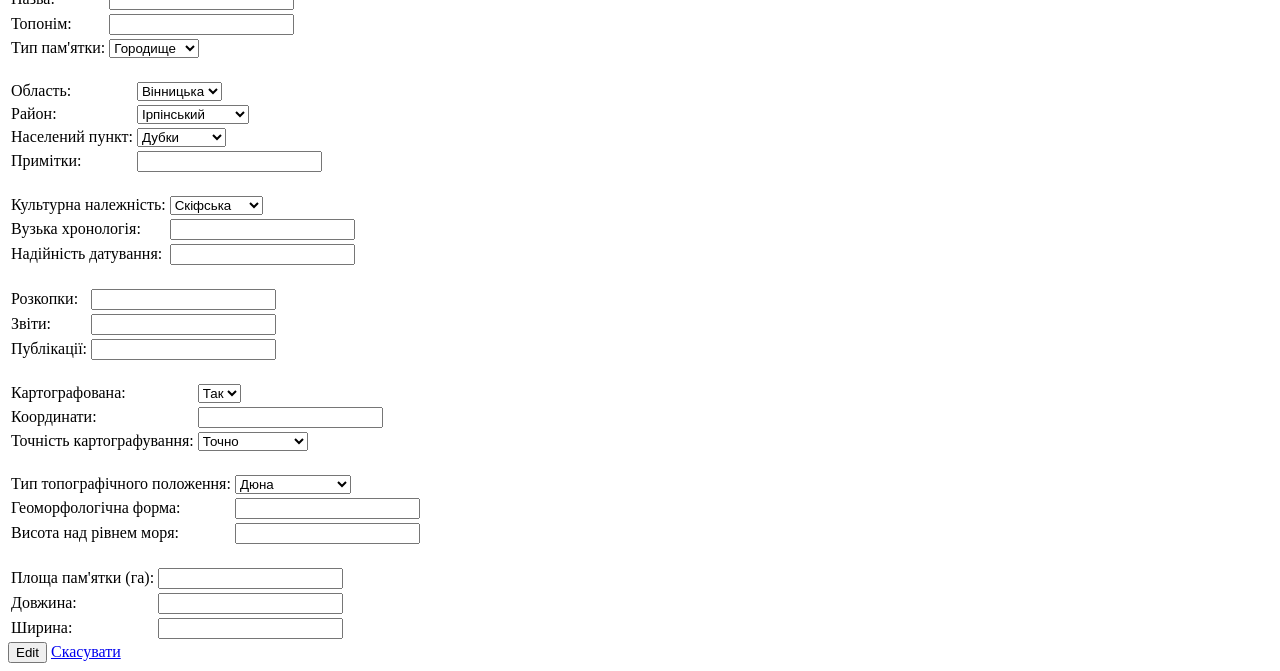
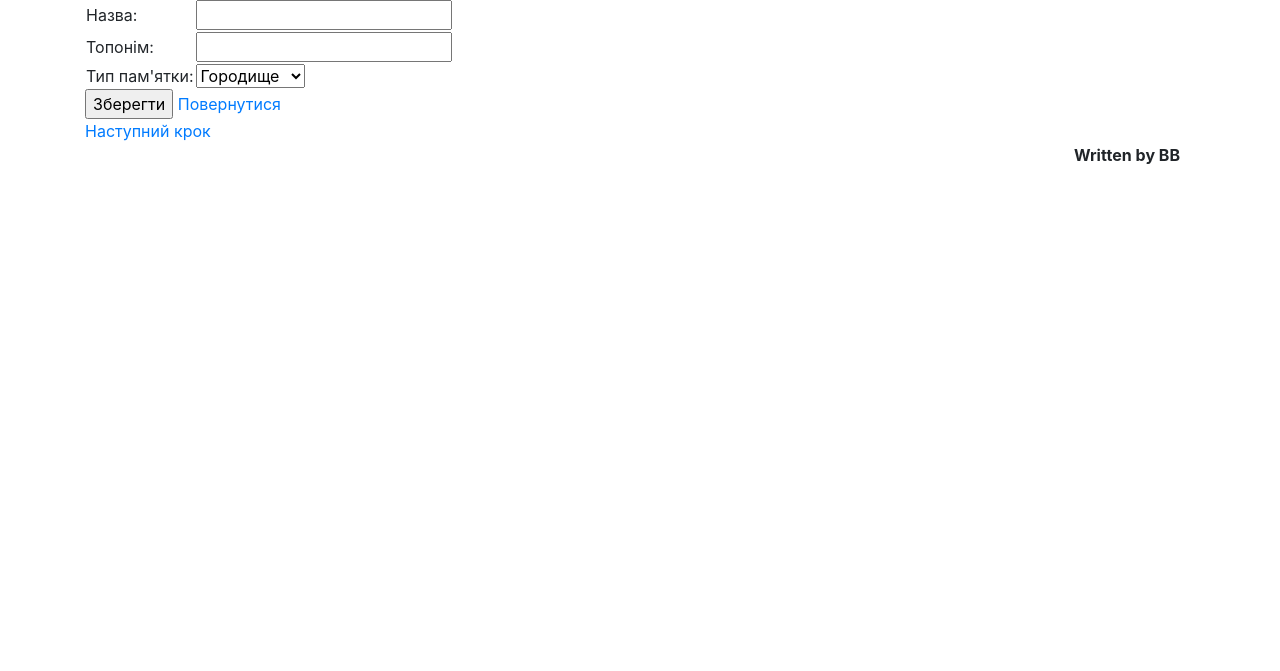
Before and after one commit to lyssdod/archaeologyapp, a Flask app: template templates/edit.html in a window 1280 px wide. Shown: the part 345-1016 px from the top of the page. After the commit the page ends 509 px from the top, so only its background shows below. Run offline with Flask 2, Linux system fonts and the light colour scheme; the template is opened without the code that fills it, so the values that code supplies are empty; some libraries are stand-ins or nearby versions.

Commit message:
edit without javascript

```diff
--- a/templates/edit.html
+++ b/templates/edit.html
@@ -1,14 +1,42 @@
 <!DOCTYPE html>
 <html>
 <head>
-<title>New site</title>
-<meta charset="UTF-8">
+    <meta charset="utf-8">
+    <meta http-equiv="X-UA-Compatible" content="IE=edge">
+    <meta name="viewport" content="width=device-width, initial-scale=1">
+    <title>The site</title>
+    <link href="{{url_for('static', filename='bootstrap.css')}}" type="text/css" rel="stylesheet">
+    <link href="{{url_for('static', filename='my.css')}}" type="text/css" rel="stylesheet">
+
 </head>
-<body>
-    <div>
-        <h1>Редагувати пам'ятку </h1>
-        <h2>Крок 1</h2>
+<body class="background">
+<div class="container container-config textcol">
+    <div class="row header">
+        <div class="col-md-5"><a href = "{{url_for('welcomePage')}}" class="btn btn-sm"><h2 class="logo">Skiff stuff</h2></a></div>
+        <div class="col-md-2 padding">
+            <form class="form-inline box-shadow">
+                <label class="sr-only">Пошук:</label>
+                <input class="form-control" type="text" name="name_of_site" placeholder="Пошук пам'яток">
+            </form>
+        </div>
+        <div class="col-md-1 text-center padding"><a href ="{{url_for('newSite')}}" class="btn btn-color btn-sm">Нова</a>
+        </div>
+        <div class="col-md-1 text-center padding"><a href = "{{url_for('allSites')}}" class="btn btn-color btn-sm">Усi</a>
+        </div>
+        <div class="col-md-1 text-center padding"><a href = "#" class="btn btn-color btn-sm">Увiйти</a></div>
+        <div class="col-md-2 text-center padding"><a href = "#" class="btn btn-color btn-sm">Зареєструватися</a></div>
     </div>
+    <div class = "row">
+        <div class="col-md-6 col-md-offset-3 text-center">
+            <h2 class="site_name">Редагувати {{site.name}}</h2>
+        </div>
+    </div>
+    <hr class="hrr">
+
+    <div class="row">
+        <h2></h2>
+    </div>
+
     <div>
         <img src="http://lorempixel.com/400/200" alt="Upload image">
     </div>
@@ -22,175 +50,37 @@
                     </tr>
                     <tr>
                         <td>Топонiм:</td>
-                        <td><input type="text" name="type_site"></td>
+                        <td><input type="text" name="toponim"></td>
                     </tr>
                     <tr>
                         <td>Тип пам'ятки:</td>
                         <td>
-                            <select name="toponim" size="1">
-                                <option value="horod">Городище</option>
-                                <option value="poselenna">Поселення</option>
-                                <option value="mohylnyk">Могильник</option>
+                            <select name="type_of_site" size="1">
+                                <option value="Городище">Городище</option>
+                                <option value="Поселення">Поселення</option>
+                                <option value="Могильник">Могильник</option>
                             </select>
                         </td>
                     </tr>
                 </table>
             </div>
             <div>
-                <table>
-                    <tr>
-                        <td>Область:</td>
-                        <td>
-                            <select name="oblast" size="1">
-                                <option value="vinobl">Вiнницька</option>
-                                <option value="sumobl">Сумська</option>
-                                <option value="kyivobl">Київська</option>
-                            </select>
-                        </td>
-                    </tr>
-                    <tr>
-                        <td>Район:</td>
-                        <td>
-                            <select name="rajon" size="1">
-                                <option value="irpin">Iрпiнський</option>
-                                <option value="ladyzyn">Ладижинський</option>
-                                <option value="zadrypanks">Київський</option>
-                            </select>
-                        </td>
-                    </tr>
-                    <br>
-                    <tr>
-                        <td>Населений пункт:</td>
-                        <td>
-                            <select name="punkt" size="1">
-                                <option value="dubky">Дубки</option>
-                                <option value="volnovaha">Волноваха</option>
-                                <option value="pisky">Пiски</option>
-                            </select>
-                        </td>
-                    </tr>
-                    <tr>
-                        <td>Примiтки: </td>
-                        <td><input type="text" name="prymitky"></td>
-                    </tr>
-                </table>
-            </div>
-            <br>
-            <div>
-                <table>
-                    <tr>
-                        <td>Культурна належнiсть:</td>
-                        <td>
-                            <select name="kultnal" size="1">
-                                <option value="skif">Скiфська</option>
-                                <option value="juhnivska">Юхнiвська</option>
-                                <option value="dvoshar">Двошарова</option>
-                            </select>
-                        </td>
-                    </tr>
-                    <tr>
-                        <td>Вузька хронологiя: </td>
-                        <td><input type="text" name="crhon"></td>
-                    </tr>
-                    <tr>
-                        <td>Надiйнiсть датування: </td>
-                        <td><input type="text" name="nadijnist"></td>
-                    </tr>
-                </table>
-            </div>
-            <br>
-            <div>
-                <table>
-                    <tr>
-                        <td>Розкопки: </td>
-                        <td><input type="text" name="rozkop"></td>
-                    </tr>
-                    <tr>
-                        <td>Звiти: </td>
-                        <td><input type="text" name="zvit"></td>
-                    </tr>
-                    <tr>
-                        <td>Публiкацiї: </td>
-                        <td><input type="text" name="publicacii"></td>
-                    </tr>
-                </table>
-            </div>
-            <br>
-            <div>
-                <table>
-                    <tr>
-                        <td>Картографована:</td>
-                        <td>
-                            <select name="kartograph" size="1">
-                                <option value="yes">Так</option>
-                                <option value="no">Нi</option>
-                            </select>
-                        </td>
-                    </tr>
-                    <tr>
-                        <td>Координати: </td>
-                        <td><input type="text" name="coord"></td>
-                    </tr>
-                    <tr>
-                        <td>Точнiсть картографування:</td>
-                        <td>
-                            <select name="tochkart" size="1">
-                                <option value="tochno">Точно</option>
-                                <option value="zapryv">За прив'язкою</option>
-                                <option value="hipothet">Гiпотетично</option>
-                            </select>
-                        </td>
-                    </tr>
-                </table>
-            </div>
-            <br>
-            <div>
-                 <table>
-                    <tr>
-                        <td>Тип топографiчного положення:</td>
-                        <td>
-                            <select name="toppoltype" size="1">
-                                <option value="duna">Дюна</option>
-                                <option value="terasa">Тераса</option>
-                                <option value="2terasa">2-га тераса</option>
-                                <option value="korinber">Корiнний берег</option>
-                            </select>
-                        </td>
-                    </tr>
-                    <tr>
-                        <td>Геоморфологiчна форма: </td>
-                        <td><input type="text" name="geomorform"></td>
-                    </tr>
-                    <tr>
-                        <td>Висота над рiвнем моря: </td>
-                        <td><input type="text" name="vysotnadrm"></td>
-                    </tr>
-                </table>
-            </div>
-            <br>
-            <div>
-                <table>
-                    <tr>
-                        <td>Площа пам'ятки (га): </td>
-                        <td><input type="text" name="ploshch"></td>
-                    </tr>
-                    <tr>
-                        <td>Довжина: </td>
-                        <td><input type="text" name="dovz"></td>
-                    </tr>
-                    <tr>
-                        <td>Ширина: </td>
-                        <td><input type="text" name="shyr"></td>
-                    </tr>
-                </table>
+                <input type="submit" value="Зберегти">
+                <a href = "{{url_for('sitePage', site_id=site.id)}}">Повернутися</a>
             </div>
             <div>
-                <input type="submit" value="Edit">
-                <a href = "#">Скасувати</a>
+                <a href = "{{url_for('siteEditAd', site_id=site.id)}}">Наступний крок</a>
+
             </div>
         </form>
 
     </div>
+<footer class="footer">
+<div class="container">
+        <div class="header text-right"><strong class="signature">Written by BB</strong></div>
+</div>
+</footer>
 
+</div>
 </body>
 </html>
```
